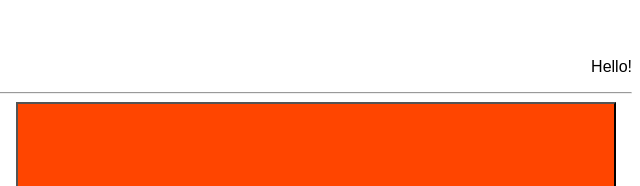
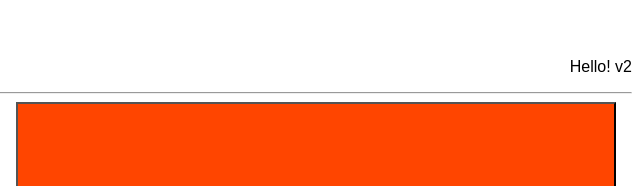
Before and after one commit to JaxGM/JaxGM.github.io, a plain HTML site: page PHS-NHS-Receipt-Book/index.html in a window 1280 px wide. Shown: the part 344-530 px from the top of the page, 640-1280 px from the left. Drawn offline with Linux system fonts and the light colour scheme.

Commit message:
Update from https://github.com/JaxGM/PHS-NHS-Receipt-Book/commit/dc70b7b2a0fa40015cb31dd3f06bd070daf9a7eb

```diff
--- a/PHS-NHS-Receipt-Book/index.html
+++ b/PHS-NHS-Receipt-Book/index.html
@@ -8,7 +8,7 @@
 </head>
 <body>
      <h1 style="font-size: 9vw;">PHS NHS Receipt Book</h1>
-     <p style="margin-top: -1em; text-align: right;">Hello!</p>
+     <p style="margin-top: -1em; text-align: right;">Hello! v2</p>
      <hr>
 
      <div id="login" hidden>
```
